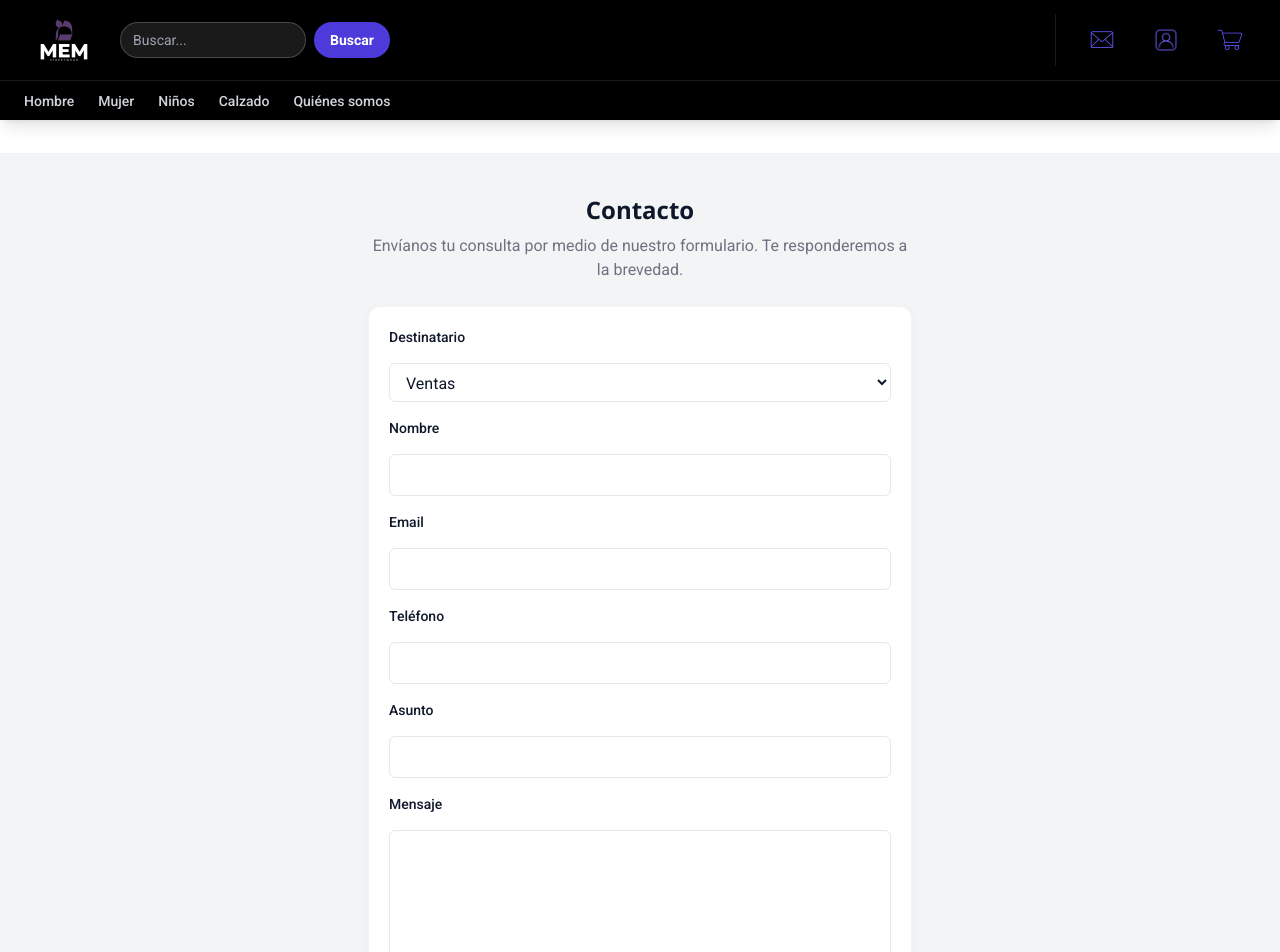
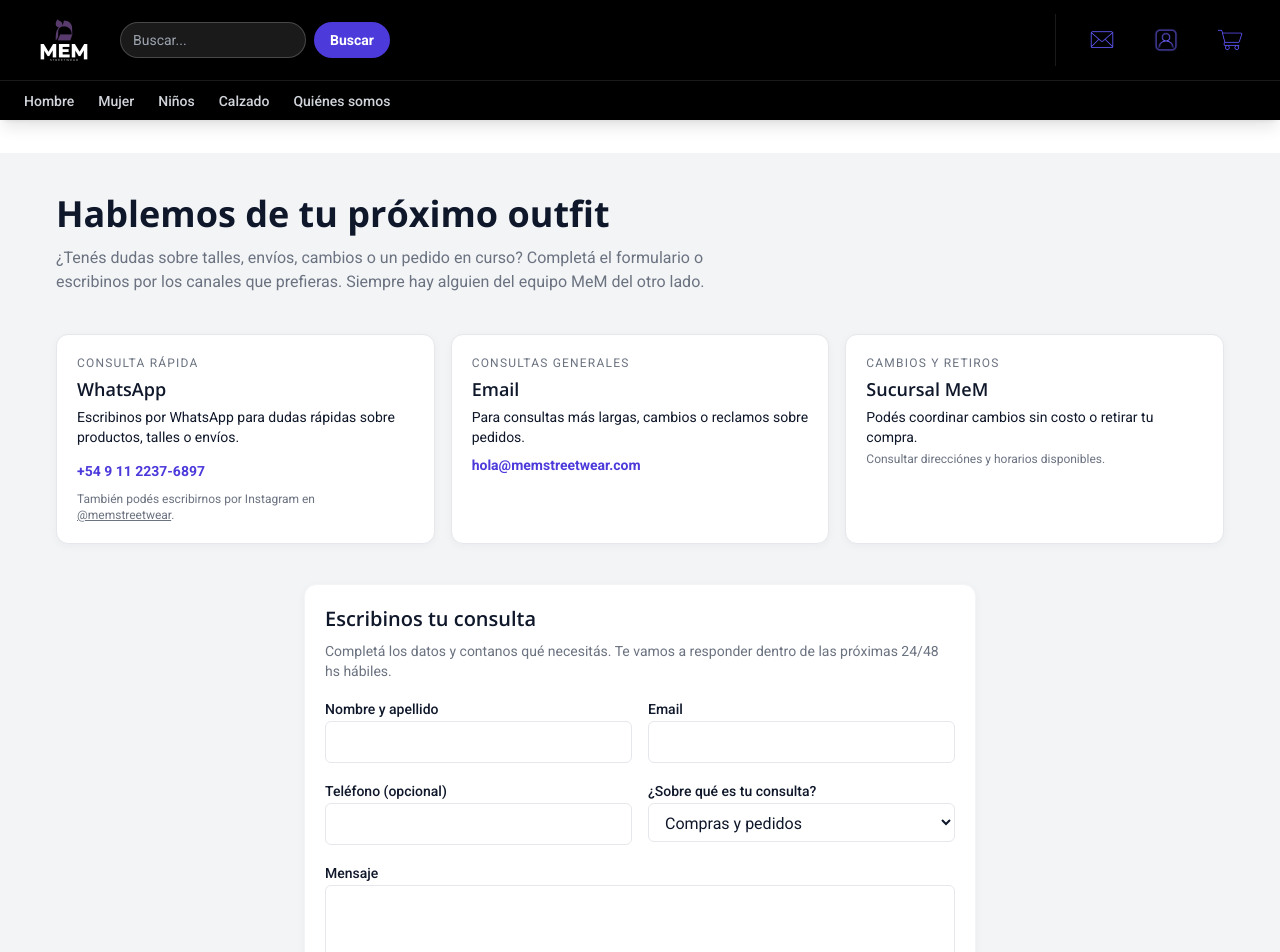
Before and after one commit to MaximilianoRodrigoMartinez/e-commerce, a React (Vite) app: page /contacto in a window 1280 px wide. Shown: the top 952 px of the page. Built offline with nearby package versions, Linux system fonts and the light colour scheme.

Commit message:
Terminado Contacto

```diff
--- a/src/pages/ContactoPage.jsx
+++ b/src/pages/ContactoPage.jsx
@@ -3,30 +3,175 @@ import Button from '../components/Button'
 
 export default function ContactoPage() {
   return (
-    <div className="max-w-xl mx-auto px-4 py-10">
-      <div className="text-center mb-6">
-        <h1 className="text-2xl font-heading font-bold text-secondary">Contacto</h1>
-        <p className="text-muted mt-2">Envíanos tu consulta por medio de nuestro formulario. Te responderemos a la brevedad.</p>
-      </div>
-      <form action="#" className="card flex flex-col gap-4" onSubmit={(e) => e.preventDefault()}>
-        <label htmlFor="destinatario" className="font-medium text-sm text-secondary">Destinatario</label>
-        <select name="destinatario" id="destinatario" className="w-full px-3 py-2 border border-gray-200 rounded-md bg-white text-secondary focus:outline-none focus:ring-2 focus:ring-primary">
-          <option value="ventas">Ventas</option>
-          <option value="soporte">Soporte</option>
-          <option value="administracion">Administración</option>
-        </select>
-        <label htmlFor="nombre" className="font-medium text-sm text-secondary">Nombre</label>
-        <input type="text" name="nombre" id="nombre" required className="w-full px-3 py-2 border border-gray-200 rounded-md focus:outline-none focus:ring-2 focus:ring-primary" />
-        <label htmlFor="email" className="font-medium text-sm text-secondary">Email</label>
-        <input type="email" name="email" id="email" required className="w-full px-3 py-2 border border-gray-200 rounded-md focus:outline-none focus:ring-2 focus:ring-primary" />
-        <label htmlFor="telefono" className="font-medium text-sm text-secondary">Teléfono</label>
-        <input type="tel" name="telefono" id="telefono" className="w-full px-3 py-2 border border-gray-200 rounded-md focus:outline-none focus:ring-2 focus:ring-primary" />
-        <label htmlFor="asunto" className="font-medium text-sm text-secondary">Asunto</label>
-        <input type="text" name="asunto" id="asunto" required className="w-full px-3 py-2 border border-gray-200 rounded-md focus:outline-none focus:ring-2 focus:ring-primary" />
-        <label htmlFor="mensaje" className="font-medium text-sm text-secondary">Mensaje</label>
-        <textarea name="mensaje" id="mensaje" rows={6} required className="w-full px-3 py-2 border border-gray-200 rounded-md focus:outline-none focus:ring-2 focus:ring-primary resize-y" />
-        <button type="submit" className="btn-primary w-full mt-2">Enviar</button>
-      </form>
+    <div className="max-w-page mx-auto px-4 py-10">
+      {/* Hero de contacto */}
+      <section className="text-center md:text-left mb-10">
+        <h1 className="text-3xl md:text-4xl font-heading font-bold text-secondary">
+          Hablemos de tu próximo outfit
+        </h1>
+        <p className="text-muted mt-3 max-w-2xl mx-auto md:mx-0">
+          ¿Tenés dudas sobre talles, envíos, cambios o un pedido en curso? Completá el formulario
+          o escribinos por los canales que prefieras. Siempre hay alguien del equipo MeM del otro lado.
+        </p>
+      </section>
+
+      {/* Canales rápidos de contacto */}
+      <section className="grid grid-cols-1 md:grid-cols-3 gap-4 mb-10">
+        <Card className="border-gray-200 bg-white">
+          <p className="text-xs uppercase tracking-widest text-muted mb-1">Consulta rápida</p>
+          <h2 className="text-lg font-heading font-semibold text-secondary mb-1">WhatsApp</h2>
+          <p className="text-sm text-secondary mb-3">
+            Escribinos por WhatsApp para dudas rápidas sobre productos, talles o envíos.
+          </p>
+          <a
+            href="https://wa.me/5491122376897"
+            target="_blank"
+            rel="noreferrer"
+            className="inline-flex items-center gap-2 text-sm font-semibold text-primary hover:underline"
+          >
+            +54 9 11 2237-6897
+          </a>
+          <p className="text-xs text-muted mt-2">
+            También podés escribirnos por Instagram en{' '}
+            <a
+              href="https://www.instagram.com/memstreetwear?igsh=OHJvZW9sbnVsanBh"
+              target="_blank"
+              rel="noreferrer"
+              className="underline hover:text-primary"
+            >
+              @memstreetwear
+            </a>
+            .
+          </p>
+        </Card>
+
+        <Card className="border-gray-200">
+          <p className="text-xs uppercase tracking-widest text-muted mb-1">Consultas generales</p>
+          <h2 className="text-lg font-heading font-semibold text-secondary mb-1">Email</h2>
+          <p className="text-sm text-secondary mb-2">
+            Para consultas más largas, cambios o reclamos sobre pedidos.
+          </p>
+          <p className="text-sm font-semibold text-primary break-all">
+            hola@memstreetwear.com
+          </p>
+        </Card>
+
+        <Card className="border-gray-200">
+          <p className="text-xs uppercase tracking-widest text-muted mb-1">Cambios y retiros</p>
+          <h2 className="text-lg font-heading font-semibold text-secondary mb-1">Sucursal MeM</h2>
+          <p className="text-sm text-secondary mb-1">
+            Podés coordinar cambios sin costo o retirar tu compra.
+          </p>
+          <p className="text-xs text-muted">
+            Consultar direcciónes y horarios disponibles.
+          </p>
+        </Card>
+      </section>
+
+      {/* Formulario principal - integrado con Netlify */}
+      <section className="max-w-2xl mx-auto">
+        <Card className="bg-white">
+          <h2 className="text-xl font-heading font-semibold text-secondary mb-2">
+            Escribinos tu consulta
+          </h2>
+          <p className="text-sm text-muted mb-4">
+            Completá los datos y contanos qué necesitás. Te vamos a responder dentro de las próximas
+            24/48 hs hábiles.
+          </p>
+
+          <form
+            name="contacto-mem"
+            method="POST"
+            data-netlify="true"
+            netlify-honeypot="bot-field"
+            className="flex flex-col gap-4"
+          >
+            <input type="hidden" name="form-name" value="contacto-mem" />
+            <p className="hidden">
+              <label>
+                No completar este campo:{' '}
+                <input name="bot-field" />
+              </label>
+            </p>
+
+            <div className="grid grid-cols-1 md:grid-cols-2 gap-4">
+              <div>
+                <label htmlFor="nombre" className="font-medium text-sm text-secondary">
+                  Nombre y apellido
+                </label>
+                <input
+                  type="text"
+                  name="nombre"
+                  id="nombre"
+                  required
+                  className="w-full px-3 py-2 border border-gray-200 rounded-md bg-white text-secondary focus:outline-none focus:ring-2 focus:ring-primary"
+                />
+              </div>
+              <div>
+                <label htmlFor="email" className="font-medium text-sm text-secondary">
+                  Email
+                </label>
+                <input
+                  type="email"
+                  name="email"
+                  id="email"
+                  required
+                  className="w-full px-3 py-2 border border-gray-200 rounded-md bg-white text-secondary focus:outline-none focus:ring-2 focus:ring-primary"
+                />
+              </div>
+            </div>
+
+            <div className="grid grid-cols-1 md:grid-cols-2 gap-4">
+              <div>
+                <label htmlFor="telefono" className="font-medium text-sm text-secondary">
+                  Teléfono (opcional)
+                </label>
+                <input
+                  type="tel"
+                  name="telefono"
+                  id="telefono"
+                  className="w-full px-3 py-2 border border-gray-200 rounded-md bg-white text-secondary focus:outline-none focus:ring-2 focus:ring-primary"
+                />
+              </div>
+              <div>
+                <label htmlFor="tipo" className="font-medium text-sm text-secondary">
+                  ¿Sobre qué es tu consulta?
+                </label>
+                <select
+                  name="tipo"
+                  id="tipo"
+                  className="w-full px-3 py-2 border border-gray-200 rounded-md bg-white text-secondary focus:outline-none focus:ring-2 focus:ring-primary"
+                >
+                  <option value="pedido">Compras y pedidos</option>
+                  <option value="cambios">Cambios y devoluciones</option>
+                  <option value="mayorista">Mayorista</option>
+                  <option value="otro">Otro</option>
+                </select>
+              </div>
+            </div>
+
+            <div>
+              <label htmlFor="mensaje" className="font-medium text-sm text-secondary">
+                Mensaje
+              </label>
+              <textarea
+                name="mensaje"
+                id="mensaje"
+                rows={6}
+                required
+                className="w-full px-3 py-2 border border-gray-200 rounded-md bg-white text-secondary focus:outline-none focus:ring-2 focus:ring-primary resize-y"
+              />
+              <p className="text-xs text-muted mt-1">
+                Si tu consulta es por un pedido, incluí el número así podemos ayudarte más rápido.
+              </p>
+            </div>
+
+            <Button type="submit" className="w-full mt-2">
+              Enviar mi consulta
+            </Button>
+          </form>
+        </Card>
+      </section>
     </div>
   )
 }
--- a/src/pages/ProductosPage.jsx
+++ b/src/pages/ProductosPage.jsx
@@ -109,7 +109,7 @@ export default function ProductosPage() {
             className="h-full w-auto object-contain blur-3xl scale-150"
           />
         </div>
-        <div className="relative max-w-page mx-auto px-4 py-16 md:py-20 flex flex-col md:flex-row items-start gap-10">
+        <div className="relative max-w-page mx-auto px-4 py-16 md:py-20 flex flex-col md:flex-row items-start md:items-center gap-10">
           <div className="flex-1 text-center md:text-left max-w-xl">
             <p className="text-xs uppercase tracking-[0.2em] text-gray-300 mb-3">Explorá la colección</p>
             <h1 className="text-3xl md:text-4xl lg:text-5xl font-heading font-bold mb-3 leading-tight text-white">
@@ -129,7 +129,7 @@ export default function ProductosPage() {
               </button>
             </div>
             {/* Beneficios con iconos */}
-            <div className="grid grid-cols-1 sm:grid-cols-3 gap-4 text-left">
+            <div className="grid grid-cols-1 sm:grid-cols-2 lg:grid-cols-3 gap-4 text-left">
               <div className="bg-white/10 rounded-2xl px-4 py-3 flex items-start gap-3 border border-white/10">
                 <div className="w-9 h-9 rounded-full bg-black/30 flex items-center justify-center shrink-0">
                   <svg
@@ -148,7 +148,7 @@ export default function ProductosPage() {
                 </div>
                 <div>
                   <p className="text-sm font-semibold text-white">Envíos a todo el país</p>
-                  <p className="text-xs text-gray-300">Recibí tu compra donde estés.</p>
+                  <p className="text-xs text-gray-300">Recibí tu pedido donde estés.</p>
                 </div>
               </div>
               <div className="bg-white/10 rounded-2xl px-4 py-3 flex items-start gap-3 border border-white/10">
@@ -169,7 +169,7 @@ export default function ProductosPage() {
                 </div>
                 <div>
                   <p className="text-sm font-semibold text-white">3 cuotas sin interés</p>
-                  <p className="text-xs text-gray-300">Pagá en cuotas sin recargo.</p>
+                  <p className="text-xs text-gray-300">Pagá sin recargo.</p>
                 </div>
               </div>
               <div className="bg-white/10 rounded-2xl px-4 py-3 flex items-start gap-3 border border-white/10">
@@ -190,7 +190,7 @@ export default function ProductosPage() {
                 </div>
                 <div>
                   <p className="text-sm font-semibold text-white">Cambios sin costo</p>
-                  <p className="text-xs text-gray-300">Si no te queda, lo cambiamos.</p>
+                  <p className="text-xs text-gray-300">Si no va, lo cambiás.</p>
                 </div>
               </div>
             </div>
```
